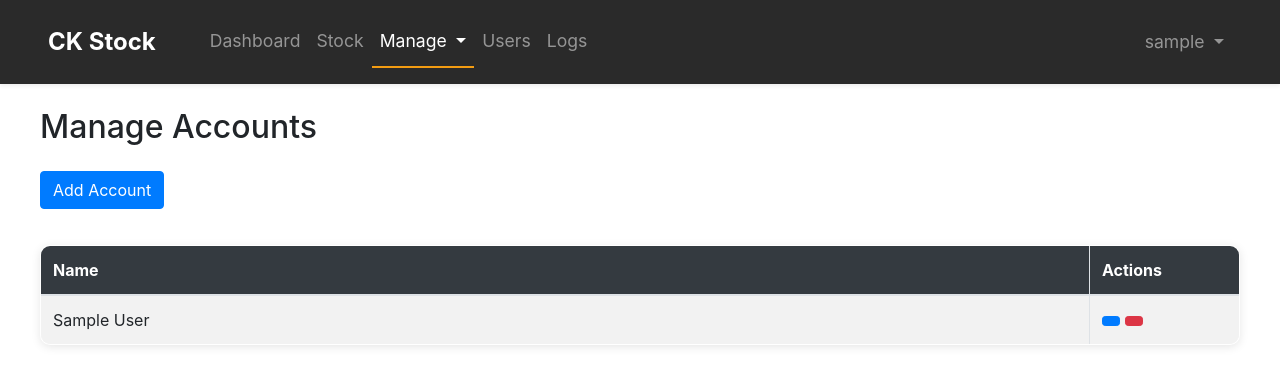
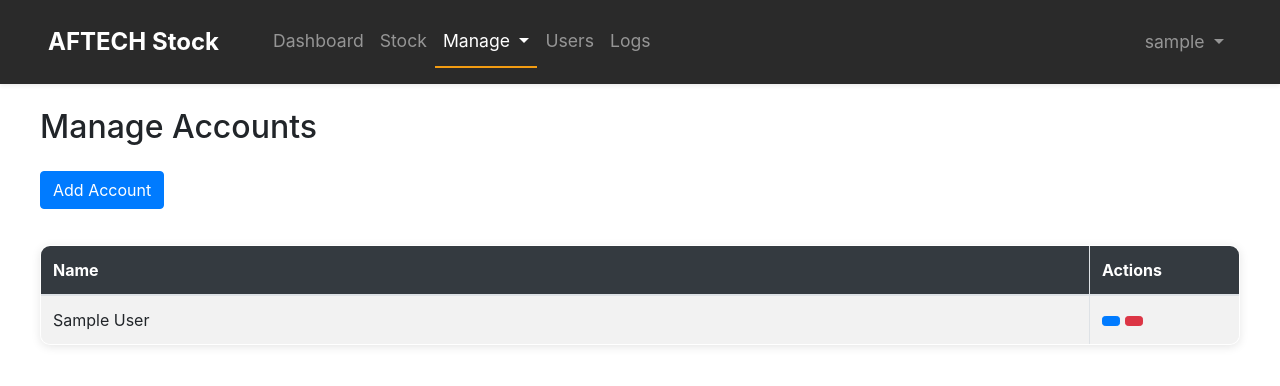
Before and after one commit to aftechro/inventory-stock-management, a PHP site: page /accounts.php in a window 1280 px wide. Shown: the top 386 px of the page. Run offline with PHP 8.4, Linux system fonts and the light colour scheme; the visitor is signed in with stand-in values (Sample User, id 1); a stand-in replaces the project's code that opens the database connection; some libraries are stand-ins or nearby versions.

Commit message:
Update nav.php

```diff
--- a/nav.php
+++ b/nav.php
@@ -8,7 +8,7 @@ $username = htmlspecialchars($_SESSION['username']);
     <div class="container">
         <!-- Branding with logo -->
         <a class="navbar-brand fw-bold" href="dashboard.php">
-            <i class="fas fa-warehouse me-2"></i> CK Stock
+            <i class="fas fa-warehouse me-2"></i> AFTECH Stock
         </a>
 
         <!-- Mobile Toggler -->
```
